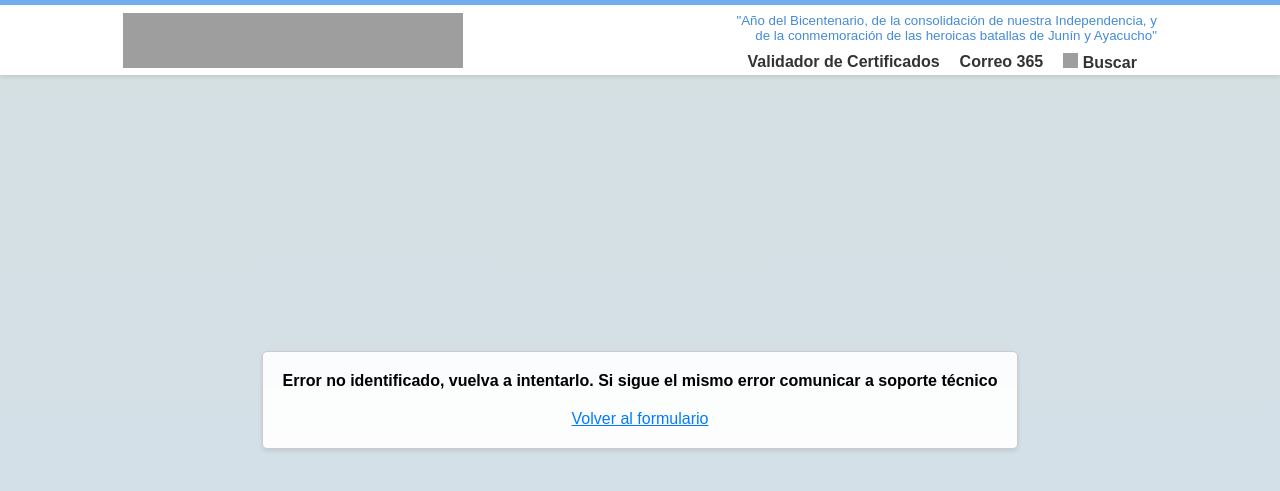
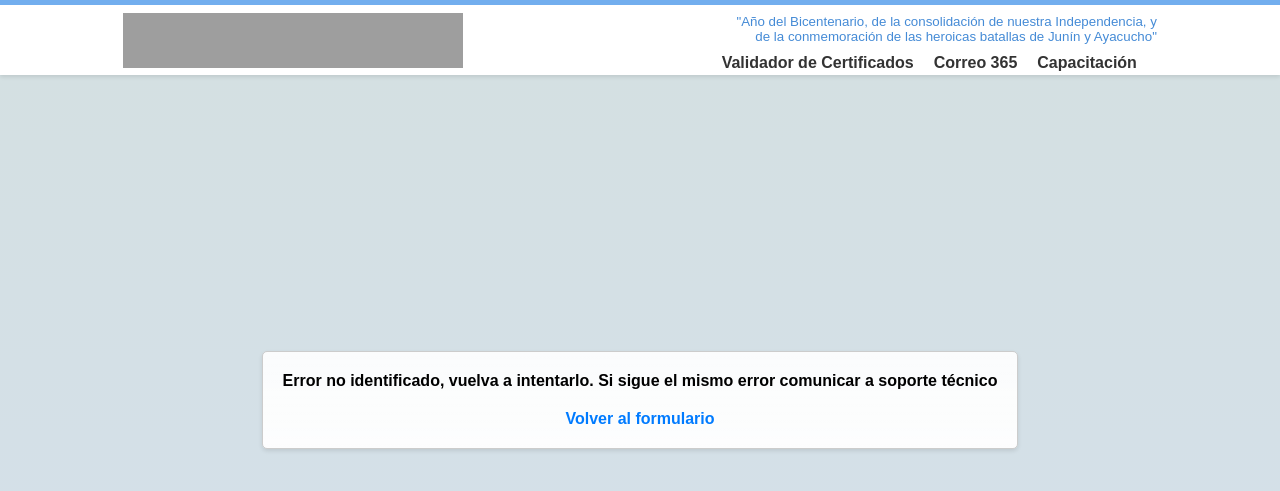
Before and after one commit to compendiom/project-inictel, a Django app: page /error/ in a window 1280 px wide. Shown: the top 491 px of the page. Run offline with Django 5.2, Linux system fonts and the light colour scheme; grey boxes are pictures that could not be loaded.

Commit message:
Finished app version 1.0.0a, prepare for merge to master

```diff
--- a/static/css/error.css
+++ b/static/css/error.css
@@ -30,10 +30,34 @@ p {
     margin-top: 20px;
 }
 
-a {
+.volver {
+    text-decoration: none;
     color: #007bff;
+    font-weight: bold;
+    display: block; /* Hacer el enlace un bloque */
+    margin-top: 20px; /* Espaciado desde el último párrafo */
+    margin-left: auto;
+    margin-right: auto;
+    text-align: center;
+    border-radius: 5px;
+    width: 17%;
 }
 
-a:hover {
-    text-decoration: underline;
+.volver:hover {
+    background-color: #007bff;
+    color: #eee;
+    transition: .5s ease;
 }
+
+@media screen and (max-width: 900px), screen and (max-height:800px) {
+    .volver {
+        width: 50%;
+    }
+}
+
+
+@media screen and (max-width: 450px), screen and (max-height:800px) {
+    .volver {
+        width: 75%;
+    }
+}
--- a/static/css/header.css
+++ b/static/css/header.css
@@ -239,3 +239,9 @@ nav {
         transform: translateX(-100%);
     }
 }
+
+@media (max-width:375px) {
+    .label-bar {
+        margin-left: 35%;
+    }
+}
--- a/templates/error.html
+++ b/templates/error.html
@@ -13,7 +13,7 @@
         <div class="container">
            <b style="font-size: medium;">{{ error_message }}</b>
             <div class="back-to-home">
-                <a href="/">Volver al formulario</a>
+                <a href="/" class="volver">Volver al formulario</a>
             </div>
         </div>
     </body>
--- a/templates/footer.html
+++ b/templates/footer.html
@@ -14,6 +14,7 @@
                         <p>Central Telefónica: 6261400</p>
                     </div>
                 </div>
+                <br>
                 <div id="col2" class="col">
                     <div class="texto">
                         <div class="titulo">Servicios</div>
@@ -21,6 +22,7 @@
                         <a href="#" target="_blank">Validaci&oacute;n de Certificados</a>
                     </div>
                 </div>
+                <br>
                 <div id="col3" class="col">
                     <div class="titulo">
                         S&iacute;guenos
--- a/templates/header.html
+++ b/templates/header.html
@@ -15,7 +15,7 @@
                 <ul class="menu">
                     <li><a href="#">Validador de Certificados</a></li>
                     <li><a href="https://outlook.office365.com/owa/" target="_blank">Correo 365</a></li>
-                    <li><a href="https://www.inictel-uni.edu.pe/inictel?s="><img id="encab_buscar" src="https://www.inictel-uni.edu.pe/inictel/wp-content/uploads/2020/01/Search-icon2.png" alt="buscar"> Buscar</a></li>
+                    <li><a href="https://aplica.inictel-uni.edu.pe:8443/cursos/home?codigoModalidad=1">Capacitaci&oacute;n</a></li>
                 </ul>
             </nav>
         </div>
@@ -23,16 +23,16 @@
     <div class="header-movil">
         <input type="checkbox" id="toggle">
         <div class="img">
-            <a href="#" class="logoInictel"><img src="https://www.inictel-uni.edu.pe/inictel/wp-content/uploads/2020/03/logo_25px.png" alt="LogoInictel"></a>
+            <a href="https://www.inictel-uni.edu.pe/inictel/" class="logoInictel"><img src="https://www.inictel-uni.edu.pe/inictel/wp-content/uploads/2020/03/logo_25px.png" alt="LogoInictel"></a>
         </div>
         <div class="label-bar">
             <label class="navbar-toggler" for="toggle">☰</label>
         </div>
         <nav>
             <ul class="nav-list">
-                <a href="" class="nav-item"><li class="nav-link">Validación de Certificados</li></a>
-                <a href="" class="nav-item"><li class="nav-link">Correo365</li></a>
-                <a href="" class="nav-item"><li class="nav-link">Buscar</li></a>
+                <a href="#" class="nav-item"><li class="nav-link">Validación de Certificados</li></a>
+                <a href="https://outlook.office365.com/owa/" class="nav-item"><li class="nav-link">Correo365</li></a>
+                <a href="https://aplica.inictel-uni.edu.pe:8443/cursos/home?codigoModalidad=1" class="nav-item"><li class="nav-link">Capacitaci&oacute;n</li></a>
             </ul>
         </nav>
     </div>
```
Also changed, not shown: static/css/footer.css (+43 -0 lines), static/css/index.css (+8 -0 lines), static/css/resultado.css (+49 -5 lines), resources/logo_inictel.png (deleted).
